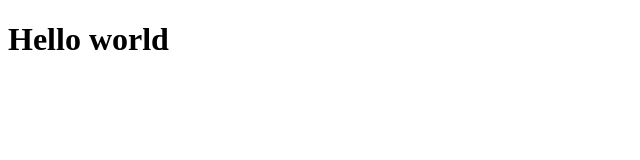
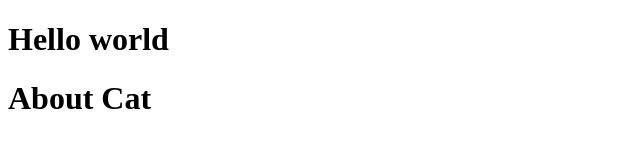
Before and after one commit to darathloyy/demo_branch, a plain HTML site: page index.html in a window 1280 px wide. Shown: the whole page, without its empty margins (0-640 px from the left). Drawn offline with Linux system fonts and the light colour scheme.

```diff
--- a/index.html
+++ b/index.html
@@ -8,5 +8,6 @@
 </head>
 <body>
     <h1>Hello world</h1>
+    <h1>About Cat</h1>
 </body>
 </html>
```
